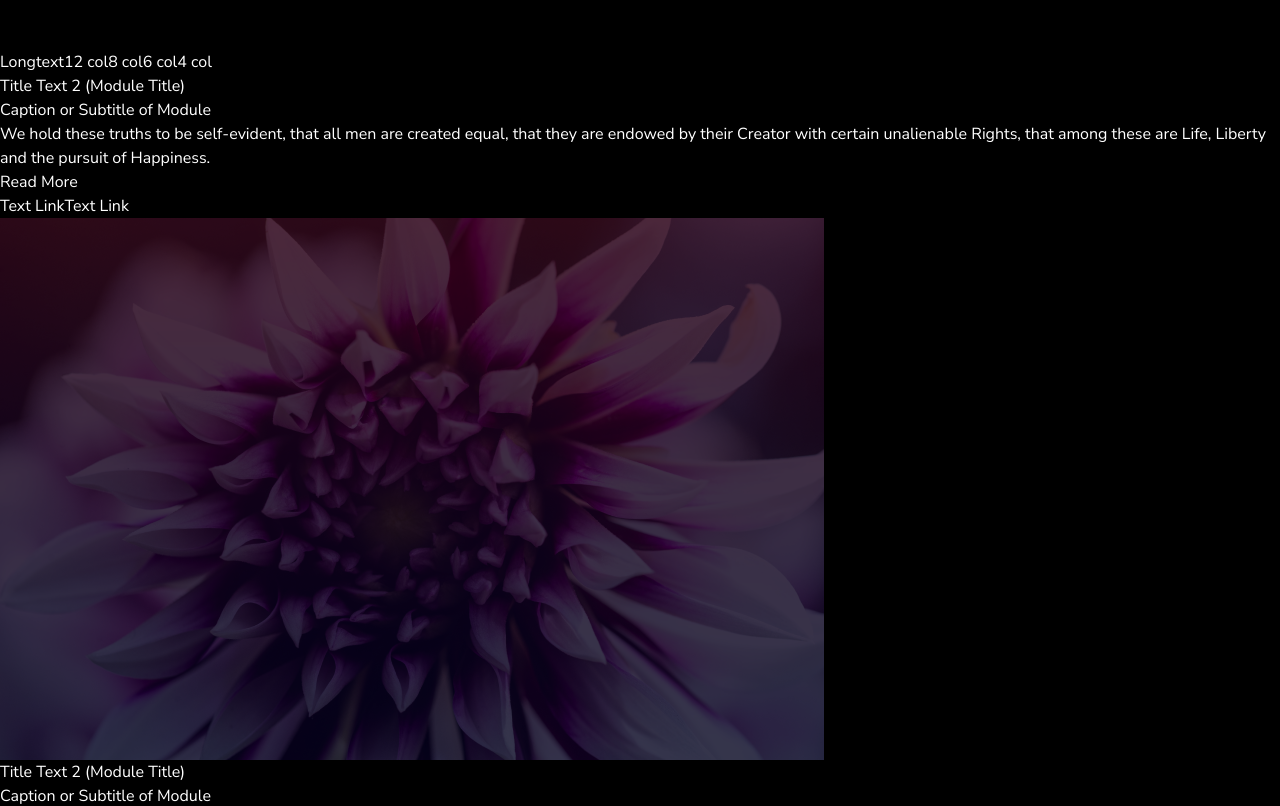
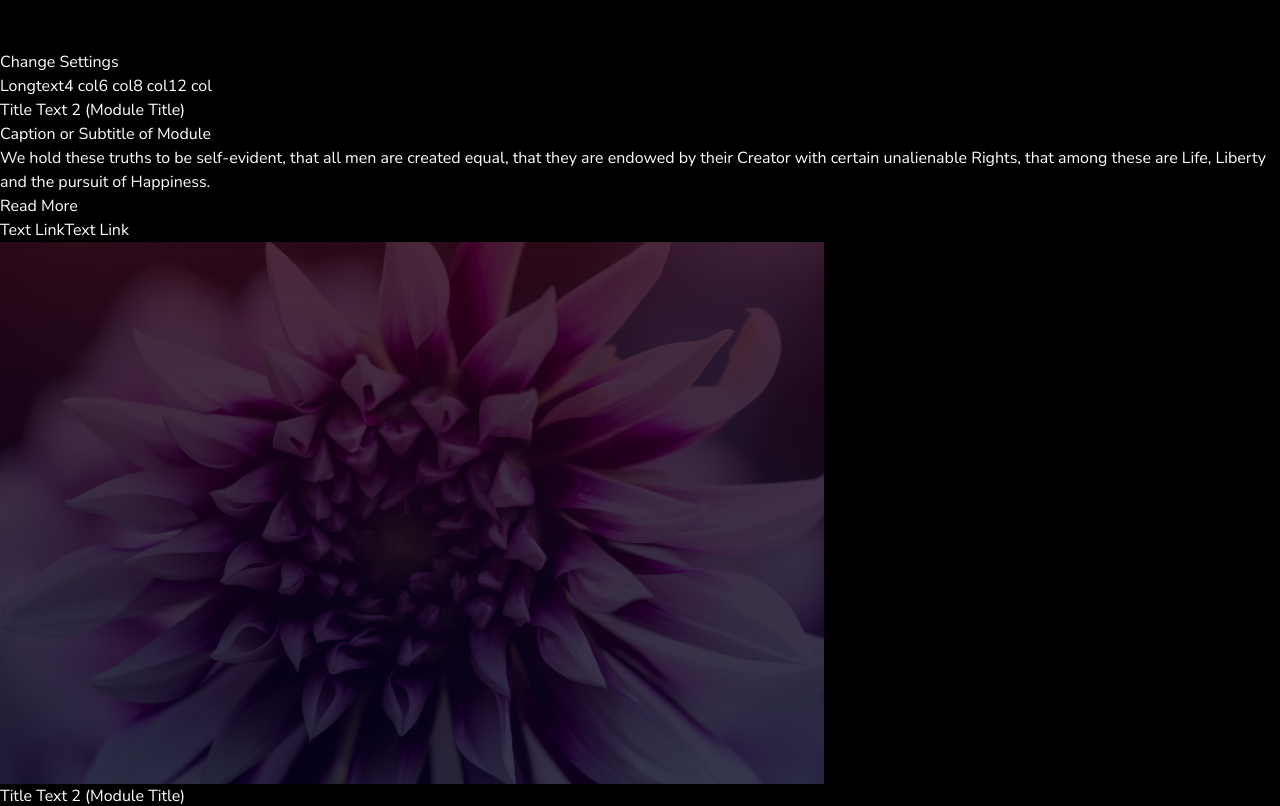
Before and after one commit to nilesh-rangari/frontend-test, a React (Vite) app: page / in a window 1280 px wide. Shown: the top 806 px of the page. Built offline with nearby package versions, Linux system fonts and the light colour scheme.

Commit message:
setting section added

```diff
--- a/src/App.jsx
+++ b/src/App.jsx
@@ -15,6 +15,9 @@ function App() {
   const [colSpan, setColSpan] = useState(12)
 
  let paragraph = longText ? longTextPara : shortTextPara
+//  let selectedColor = longText ? "bg-blue-500 text-white" : "bg-white text-black"
+
+
  let colSpanCol = `col-span-${colSpan.toString()}`
 
  let textSpan = (colSpan === 12) ? "col-span-7" : colSpanCol
@@ -25,17 +28,20 @@ function App() {
 
   return (
     <>
-    <div className='hidden lg:block px-[15px] lg:px-[80px]'>
-        <button type='button' className='text-black bg-white px-3 py-5' onClick={() => setLongText(!longText)}>Longtext</button>
-        <button type='button' className='text-black bg-white px-3 py-5' onClick={() => setColSpan(12)}>12 col</button>
-        <button type='button' className='text-black bg-white px-3 py-5' onClick={() => setColSpan(8)}>8 col</button>
-        <button type='button' className='text-black bg-white px-3 py-5' onClick={() => setColSpan(6)}>6 col</button>
-        <button type='button' className='text-black bg-white px-3 py-5' onClick={() => setColSpan(4)}>4 col</button>
+    <div className='hidden lg:block px-[15px] lg:px-[80px] mb-14'>
+        <div className='flex justify-center items-center gap-3'>
+            <p className='font-bold mr-4'>Change Settings</p>
+            <button type='button' className="text-black bg-white px-4 py-2 hover:bg-blue-500 hover:text-white" onClick={() => setLongText(!longText)}>Longtext</button>
+            <button type='button' className='text-black bg-white px-4 py-2 hover:bg-blue-500 hover:text-white' onClick={() => setColSpan(4)}>4 col</button>
+            <button type='button' className='text-black bg-white px-4 py-2 hover:bg-blue-500 hover:text-white' onClick={() => setColSpan(6)}>6 col</button>
+            <button type='button' className='text-black bg-white px-4 py-2 hover:bg-blue-500 hover:text-white' onClick={() => setColSpan(8)}>8 col</button>
+            <button type='button' className='text-black bg-white px-4 py-2 hover:bg-blue-500 hover:text-white' onClick={() => setColSpan(12)}>12 col</button>
+        </div>
     </div>
 
     <div className='hidden lg:block bg-[black] text-[white] px-[15px] lg:px-[80px]'>
             <div className='grid grid-cols-12 col-auto gap-[30px]'>
-                        <div className={`${textSpan}  mt-6 md:mt-0`}>
+                        <div className={`${textSpan} mt-6 md:mt-0`}>
                             <h1 className="text-[28px] md:text-[32px] mb-2 font-bold">Title Text 2 (Module Title)</h1>
                             <h2 className="my-2 text-[20px] md:text-24px font-normal">Caption or Subtitle of Module</h2>
                             <p className='mt-4 mb-2 text-[16px] font-normal'>
@@ -48,7 +54,7 @@ function App() {
                             </div>
                         </div>
 
-                        <div className={`${imgSpan}  order-1`}>
+                        <div className={`${imgSpan} order-1`}>
                             <img src={flower} alt="flower" className="w-full" />
                         </div>
             </div>
```
